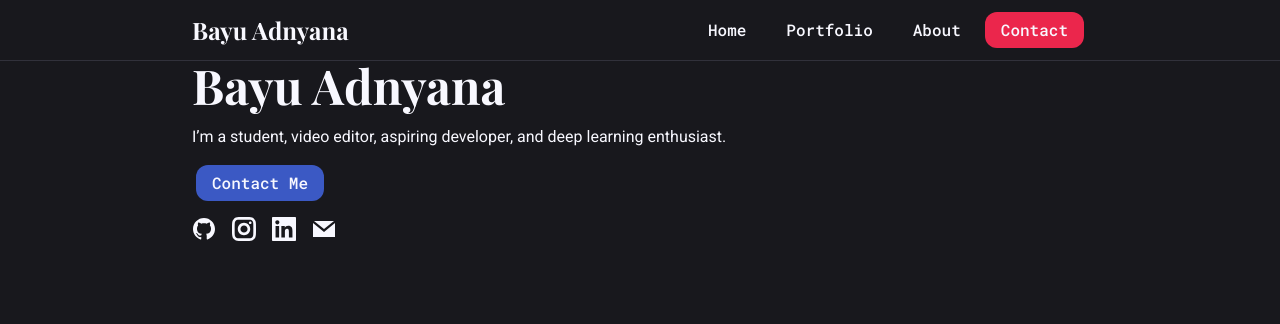
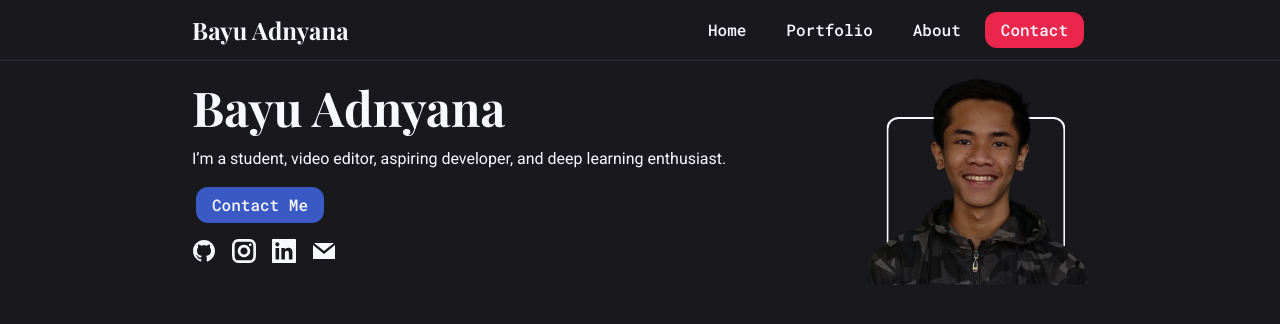
Before and after one commit to 0Adnyana/portfolio-bayuadnyana, a Next.js app: page / in a window 1280 px wide. Shown: the top 324 px of the page. Built offline with nearby package versions, Linux system fonts and the light colour scheme; a web font is replaced by a local one.

Commit message:
finalized Hero.tsx

```diff
--- a/components/partials/Hero.tsx
+++ b/components/partials/Hero.tsx
@@ -1,9 +1,11 @@
 import { GrGithub, GrInstagram, GrLinkedin, GrMail } from "react-icons/gr";
 import NavLink from "../ui/NavLink";
+import Image from "next/image";
+import ProfilePicture from "@/public/image.png"
 
 const Hero = () => {
   return (
-    <section className="md:w-[70%] mx-auto flex items-center justify-between">
+    <section className="md:w-[70%] mx-auto flex flex-row items-center justify-between">
       <div className="flex flex-col space-y-4">
 
         {/* Name and Description */}
@@ -17,14 +19,19 @@ const Hero = () => {
         <div className="flex flex-wrap space-x-4">
           <a href="https://github.com/0Adnyana"><GrGithub className="text-foreground size-6 hover:scale-110 cursor-pointer ease-in-out duration-200" ></GrGithub></a>
           <a href="https://instagram.com/bayu.adnyana0"><GrInstagram className="text-foreground size-6 hover:scale-110 cursor-pointer ease-in-out duration-200"></GrInstagram></a>
-          <a href="https://linkedin.com/bayuadnyana"><GrLinkedin className="text-foreground size-6 hover:scale-110 cursor-pointer ease-in-out duration-200"></GrLinkedin></a>
+          <a href="https://linkedin.com/in/bayuadnyana"><GrLinkedin className="text-foreground size-6 hover:scale-110 cursor-pointer ease-in-out duration-200"></GrLinkedin></a>
           <a href="https://bayup.adnyana@gmail.com"><GrMail className="text-foreground size-6 hover:scale-110 cursor-pointer ease-in-out duration-200"></GrMail></a>
         </div>
-
       </div>
 
-      <div>
-
+      {/* Profile Picture */}
+      <div className="group sm:size-56 md:size-56 md:shrink-0 relative flex items-center justify-center">
+        <div className="absolute bottom-0 left-1/2 transform -translate-x-1/2 w-[80%] h-[75%] border-2 border-foreground border-b-0 rounded-xl bg-opacity-0 z-0 group-hover:border-primary ease-in-out duration-200"></div>
+        <Image
+          src={ProfilePicture}
+          alt="profile picture"
+          className="z-10 ease-in-out duration-300 brightness-[90%] group-hover:scale-[104%]"
+        />
       </div>
     </section>
   )
```
